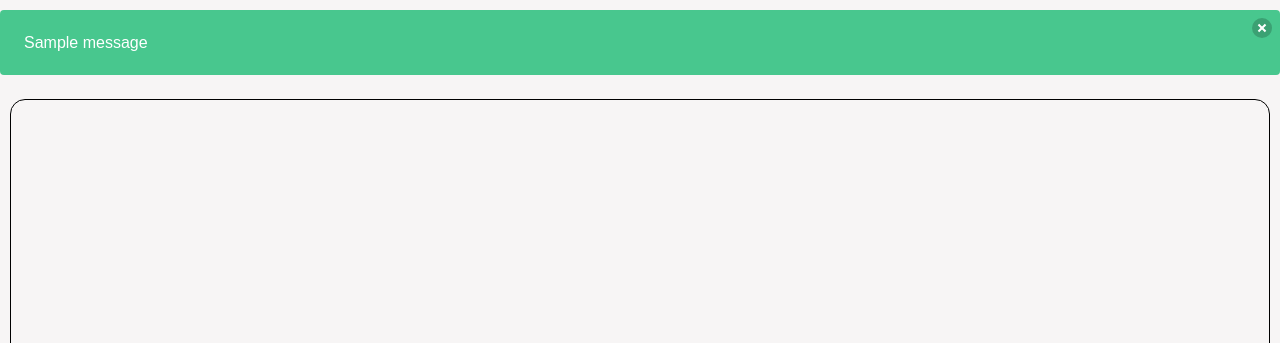
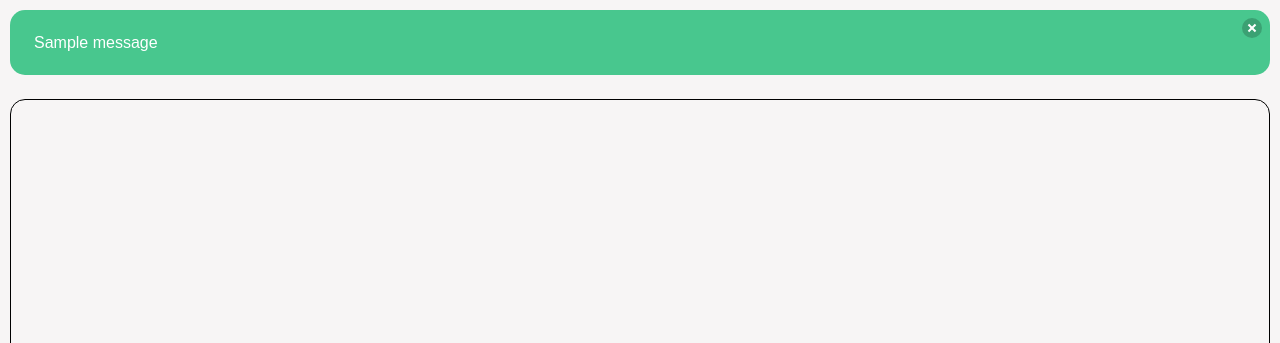
Before and after one commit to william930817/password, a Flask app: page / in a window 1280 px wide. Shown: the part 76-419 px from the top of the page. Run offline with Flask 2, Linux system fonts and the light colour scheme; one stand-in notice (Sample message) is shown.

Commit message:
notify-updated

```diff
--- a/loginapp/templates/home.html
+++ b/loginapp/templates/home.html
@@ -38,6 +38,12 @@
             transform: translate(0%, -5.5%);
         }
 
+        .notify {
+            margin-left: 10px !important;
+            margin-right: 10px !important;
+            border-radius: 15px;
+        }
+
     </style>
 </head>
 
@@ -48,7 +54,7 @@
     {% with messages = get_flashed_messages(with_categories=true) %}
     {% if messages %}
     {% for category, message in messages %}
-    <div class="notification is-{{ category }}">
+    <div class="notify notification is-{{ category }}">
         <button class="delete"></button>
         {{ message }}
     </div>
```
Also changed, not shown: loginapp/test.db (added).
